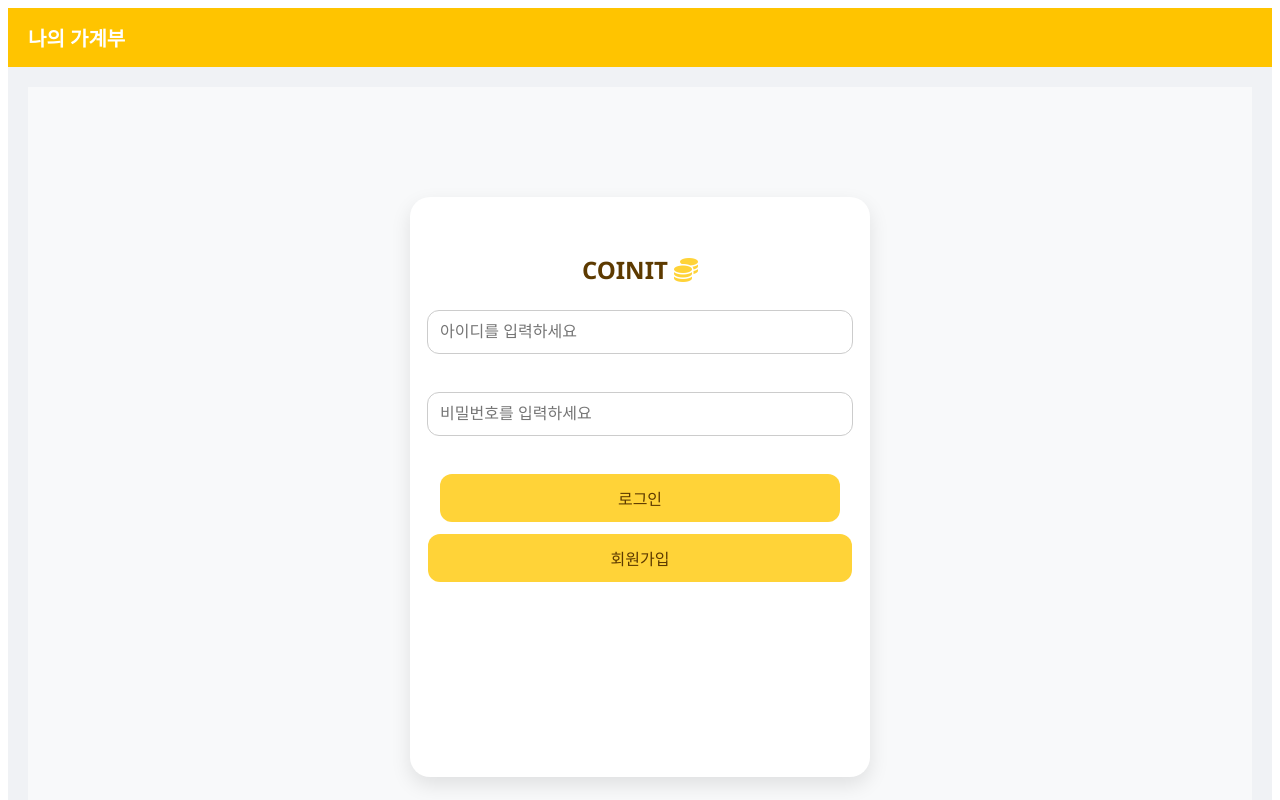
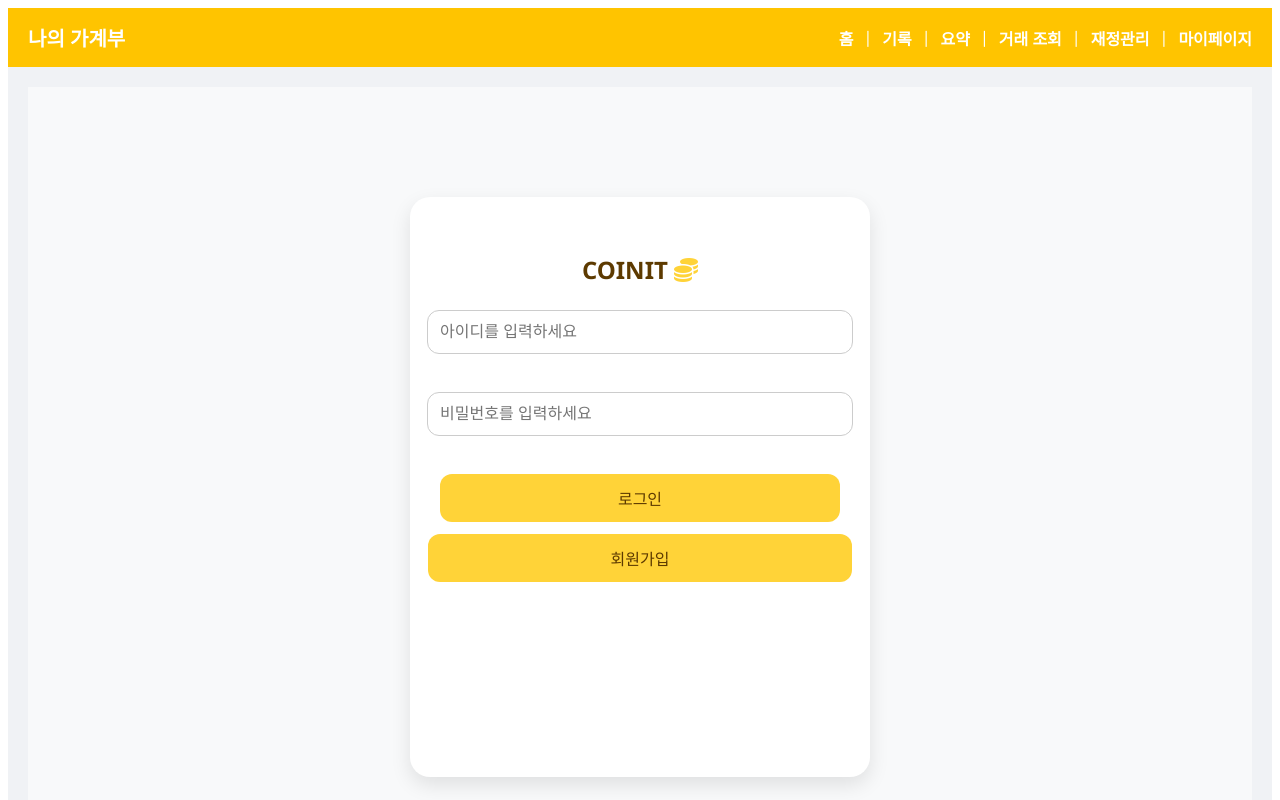
Before and after one commit to Hwang-Dawon/coinit, a Vue app: page / in a window 1280 px wide. Shown: the top 800 px of the page. Built offline with nearby package versions, Linux system fonts and the light colour scheme.

Commit message:
최종수정

```diff
--- a/src/App.vue
+++ b/src/App.vue
@@ -2,16 +2,13 @@
 import LoginPage from '@/views/LoginPage.vue';
 import Summary from '@/views/Summary.vue';
 import { RouterLink, RouterView } from 'vue-router';
-import { useUserStore } from '@/stores/user';
-
-const userStore = useUserStore();
 </script>
 
 <template>
   <div id="app">
     <header>
       <h1>나의 가계부</h1>
-      <nav v-if="userStore.isLoggedIn">
+      <nav>
         <RouterLink to="/Home">홈</RouterLink> |
         <RouterLink to="/record">기록</RouterLink> |
         <RouterLink to="/summary">요약</RouterLink>|
```
